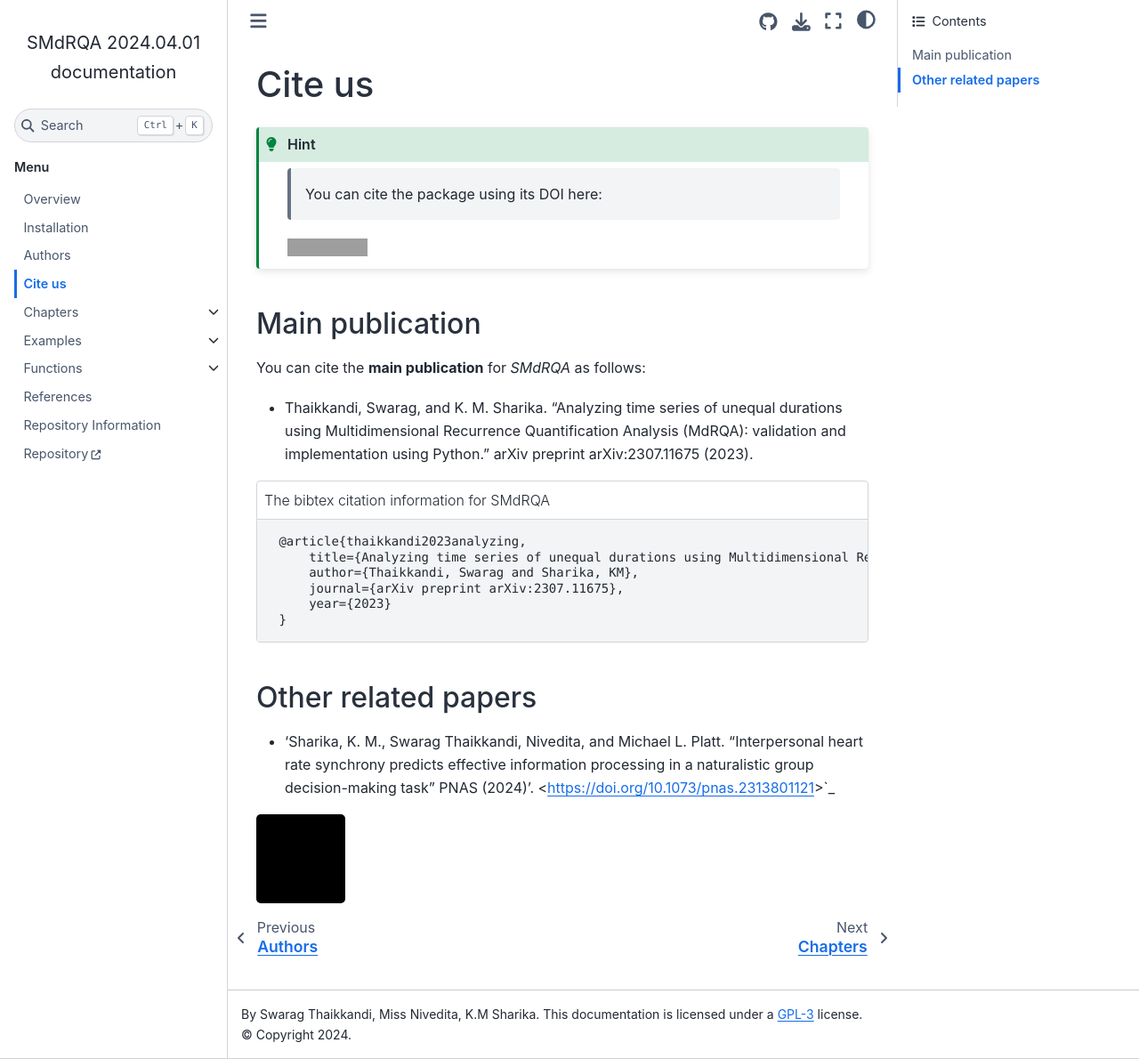
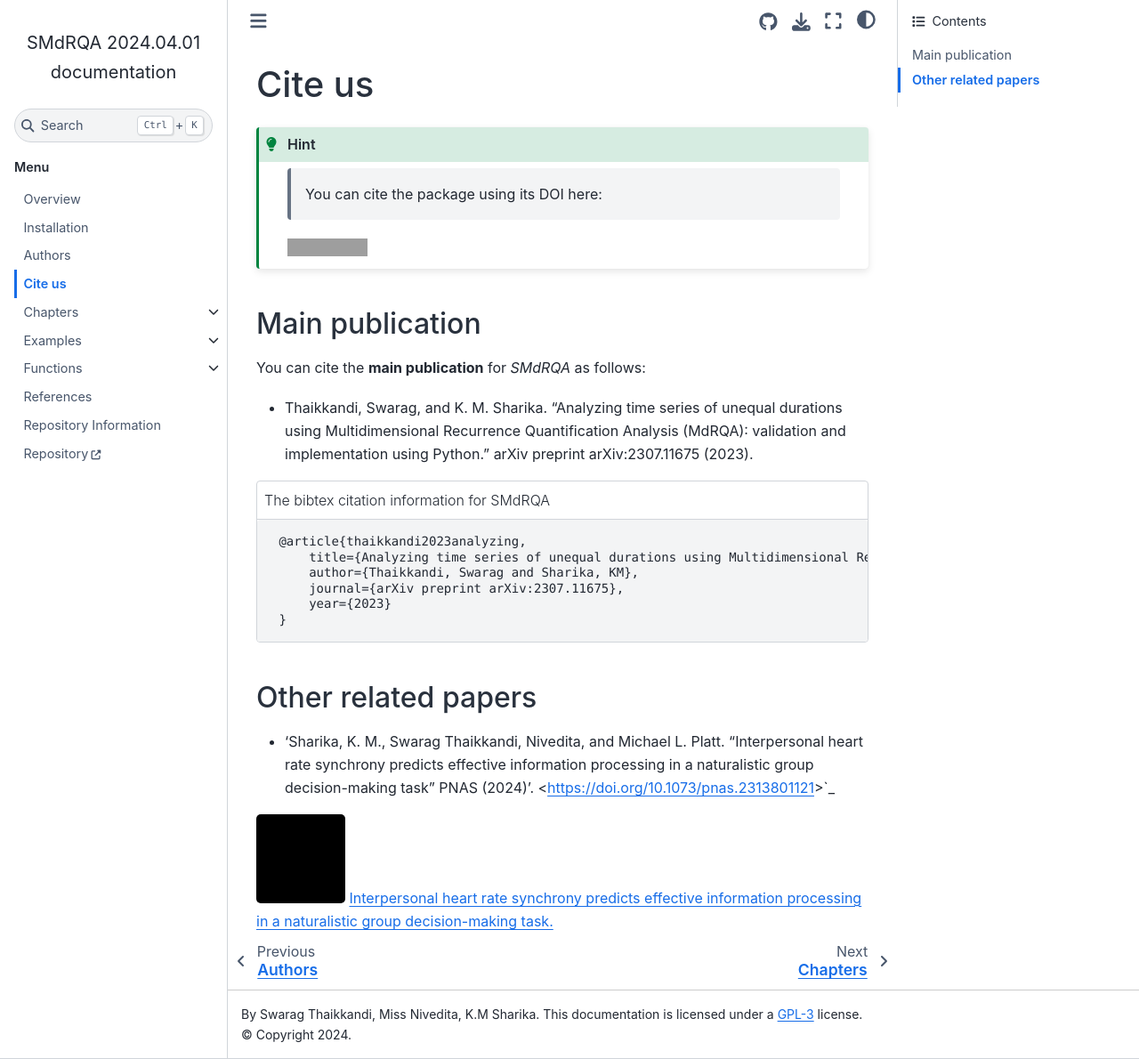
Before and after one commit to SwaragThaikkandi/SMdRQA, a Sphinx documentation site: the page built from docs/cite_us.rst, in a window 1280 px wide and 1190 px high. Shown: the whole window at 89% size. Built offline with Sphinx 7.4.7 and the Sphinx Book theme 1.1.4, drawn with Linux system fonts in a browser that asks for light colours; comment, search, counter and statistics services are not loaded; grey boxes are pictures that could not be loaded.

Commit message:
Update cite_us.rst

```diff
--- a/docs/cite_us.rst
+++ b/docs/cite_us.rst
@@ -34,6 +34,16 @@
     <script type="text/javascript" src="https://d1bxh8uas1mnw7.cloudfront.net/assets/embed.js"></script>
     <div class="altmetric-embed" data-badge-type="donut" data-altmetric-id="163407754" style="background-color: black; padding: 10px; display: inline-block; border-radius: 5px; width: 100px; height: 100px;"></div>
 
+
+.. raw:: html
+
+    <embed>
+       <script type="text/javascript" src="//cdn.plu.mx/widget-details.js"></script>
+       <body>
+           <a href="https://plu.mx/plum/a/?doi=10.1073%2Fpnas.2313801121" class="plumx-details" data-site="plum" data-hide-when-empty="true" data-no-link="true" data-pass-hidden-categories="true">Interpersonal heart rate synchrony predicts effective information processing in a naturalistic group decision-making task.</a>
+       </body>
+    </embed>
+
 .. raw:: html
 
     <script type="text/javascript" src="//cdn.plu.mx/widget-details.js"></script>
```
